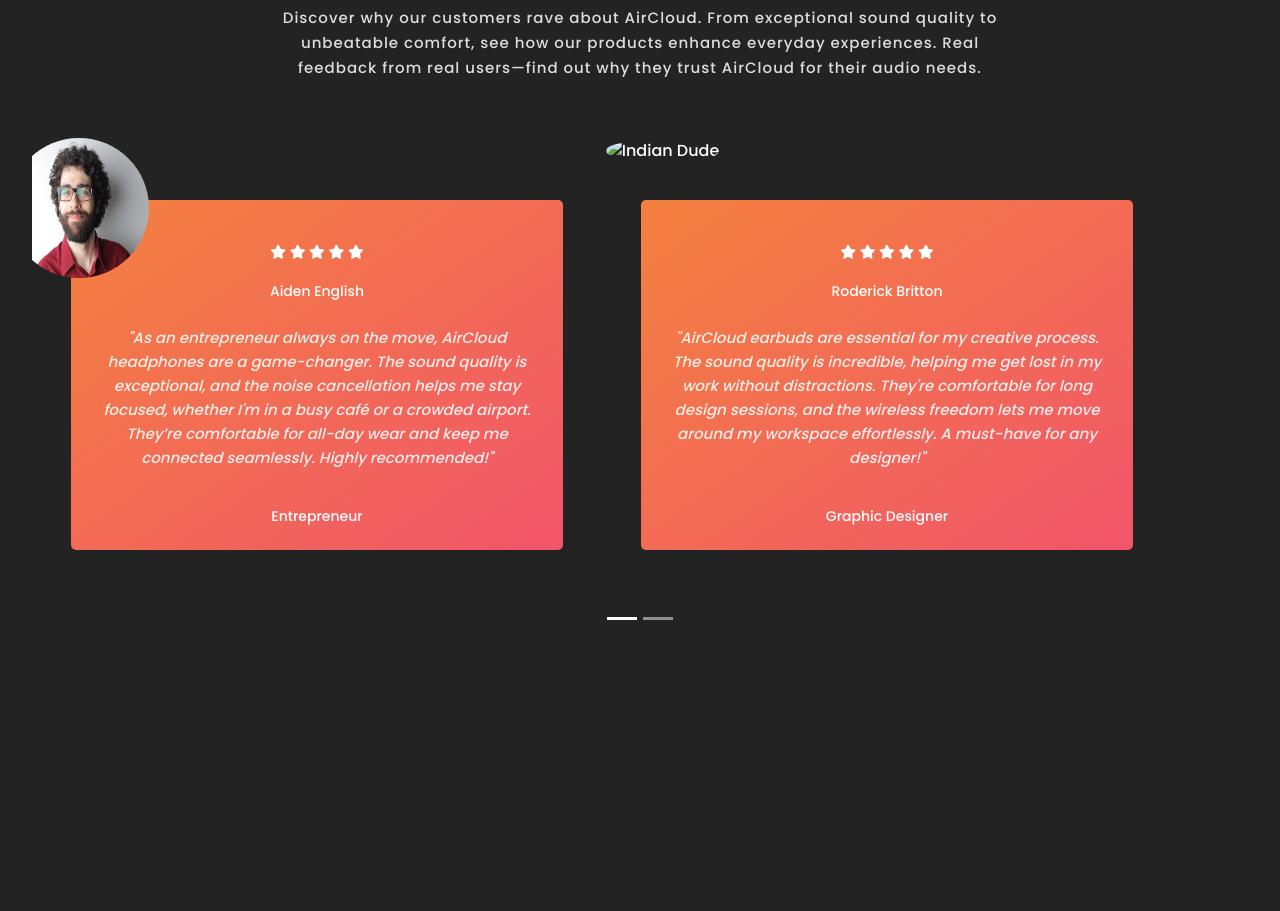
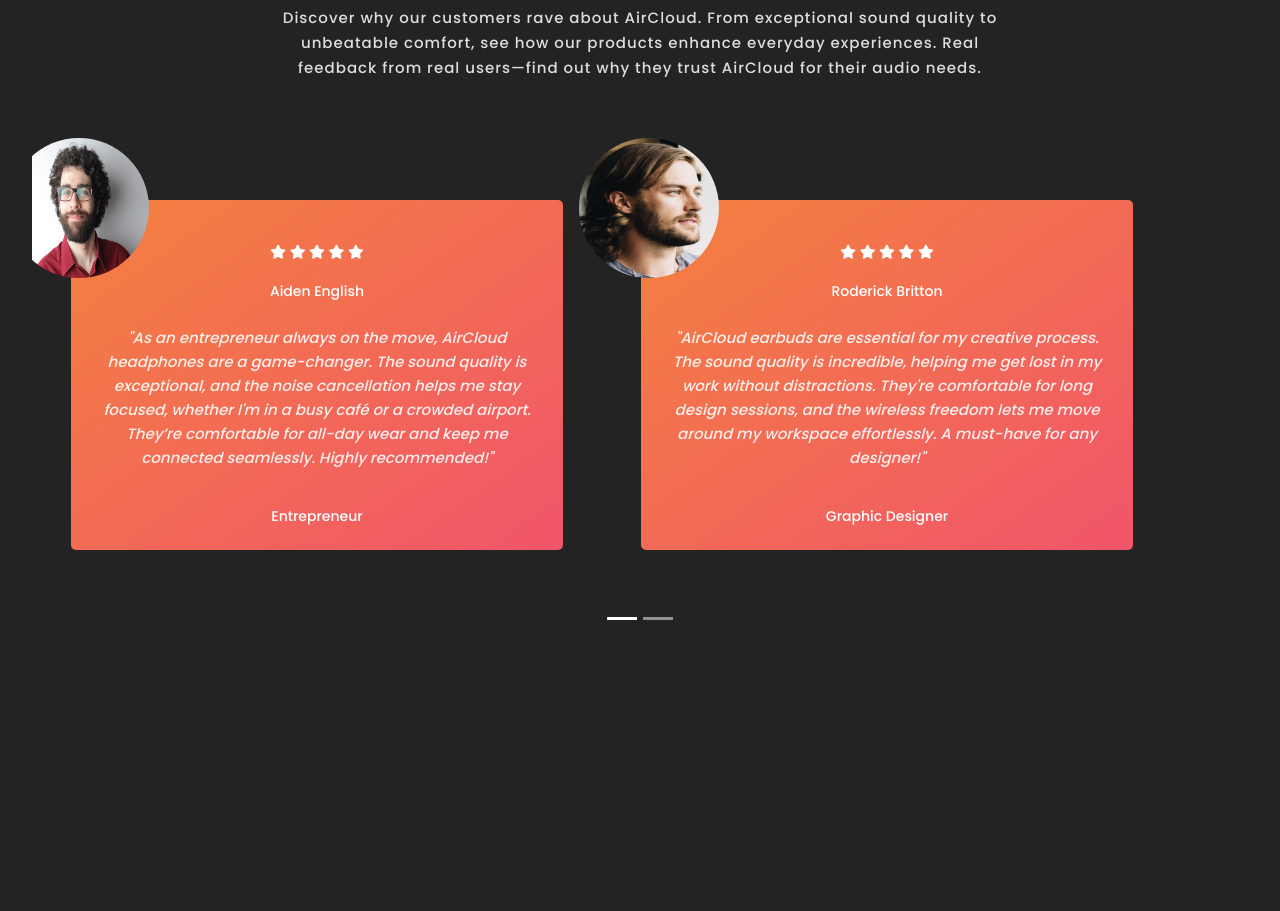
Before and after one commit to Subbu5602/SingleLandingPage, a plain HTML site: page index.html in a window 1280 px wide. Shown: the part 2540-3451 px from the top of the page. Drawn offline with nearby package versions, Linux system fonts and the light colour scheme.

Commit message:
Fixed Second Customer Image

```diff
--- a/index.html
+++ b/index.html
@@ -501,7 +501,7 @@
                     <div class="container-content">
                       <div class="img-client">
                         <img
-                          src="Assets/CustomerTwo"
+                          src="Assets/CustomerTwo.jpg"
                           alt="Indian Dude"
                           class="image-clients"
                         />
```
Also changed, not shown: Assets/CustomerTwo.jpg (added).
